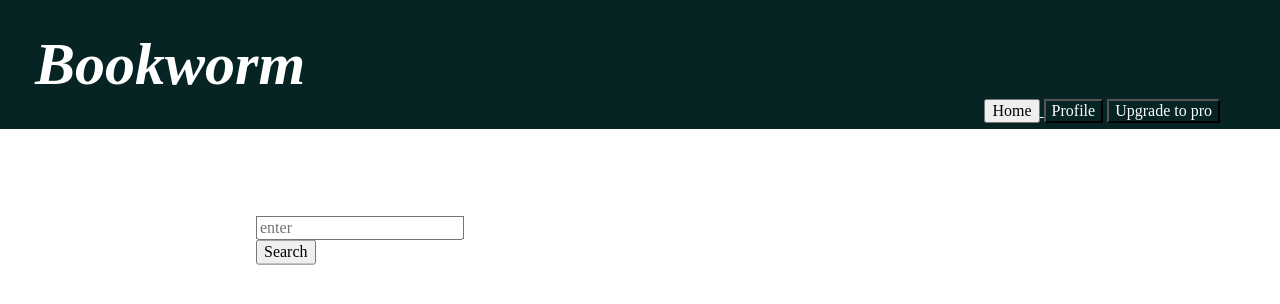
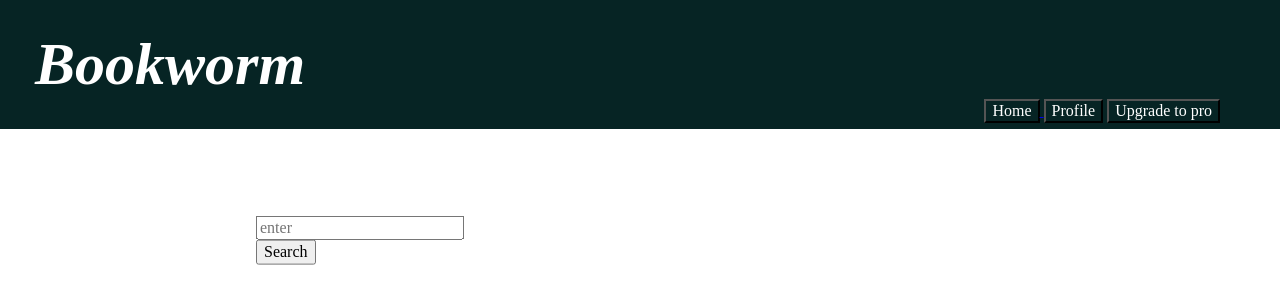
Before and after one commit to NSU-SU19CSE299S17/SU19CSE299S17G02NSU, a Django app: page /Browser/ in a window 1280 px wide. Shown: the top 304 px of the page. Run offline with Django 3.2, Linux system fonts and the light colour scheme; parts of the project's set-up code (start-up, migrations or seed data) failed here and were passed over; some libraries are stand-ins or nearby versions.

Commit message:
Feature #107 : style added to home btn

```diff
--- a/Project_Code/Browser/templates/Browser/browser.html
+++ b/Project_Code/Browser/templates/Browser/browser.html
@@ -39,9 +39,7 @@
              </div>
 
              <div class=" nav-btns topnav-right" >
-                    <a href="{% url 'home'%}" style="color: white; background: transparent; " >
-                        <button>Home</button>
-                    </a>
+                    <a href="{% url 'home'%}" > <button style="color: white; background: transparent; " >Home</button>  </a>
                     <button href="#" style="color: white; background: transparent; ">Profile</button>
                     <button href="#" style="color: white; background: transparent; ">Upgrade to pro</button>
                   </div>
```
